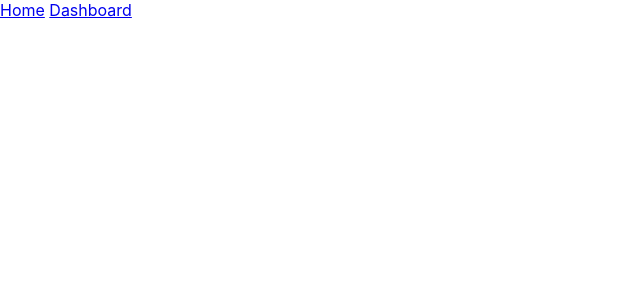
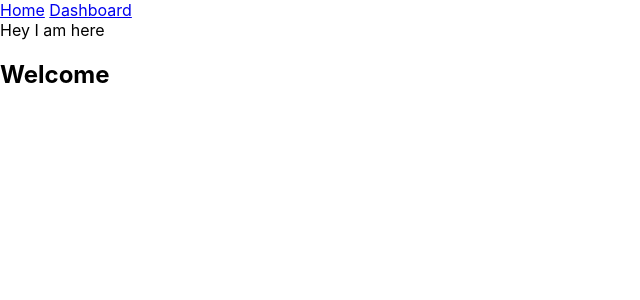
Before and after one commit to cawilson1/cohort5reachrouter, a React (Create React App) app: page / in a window 1280 px wide. Shown: the top 300 px of the page, without its empty margins (0-640 px from the left). Built offline with nearby package versions, Linux system fonts and the light colour scheme.

Commit message:
added routes for home and dashboard

```diff
--- a/src/App.js
+++ b/src/App.js
@@ -1,5 +1,5 @@
 import React from "react";
-import { Link } from "@reach/router";
+import { Link, Router } from "@reach/router";
 
 function App() {
   return (
@@ -7,8 +7,27 @@ function App() {
       <nav>
         <Link to="/">Home</Link> <Link to="dashboard">Dashboard</Link>
       </nav>
+      Hey I am here
+      <Router>
+        <Home path="/" />
+        <Dashboard path="/dashboard" />
+      </Router>
     </div>
   );
 }
 
+function Home() {
+  return (
+    <div>
+      <h2>Welcome</h2>
+    </div>
+  );
+}
+
+const Dashboard = () => (
+  <div>
+    <h2>Dashboard</h2>
+  </div>
+);
+
 export default App;
```
